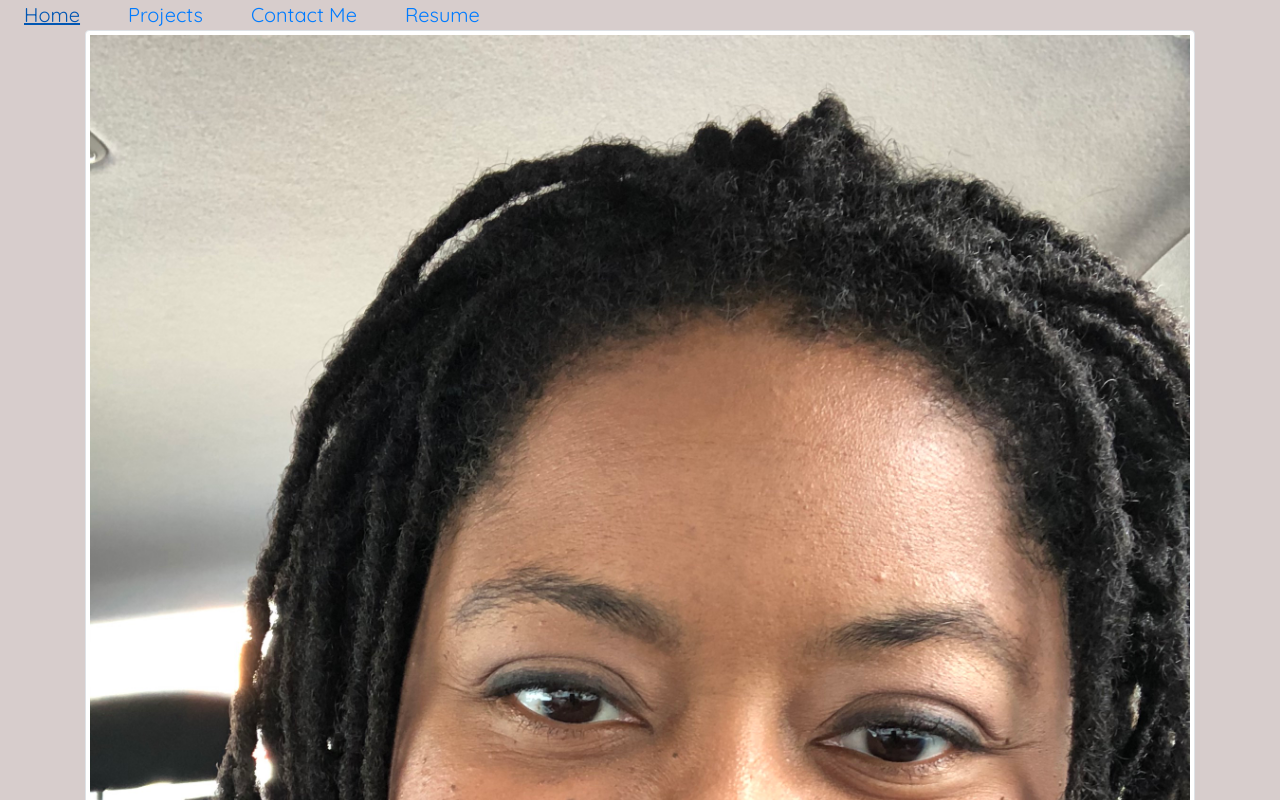
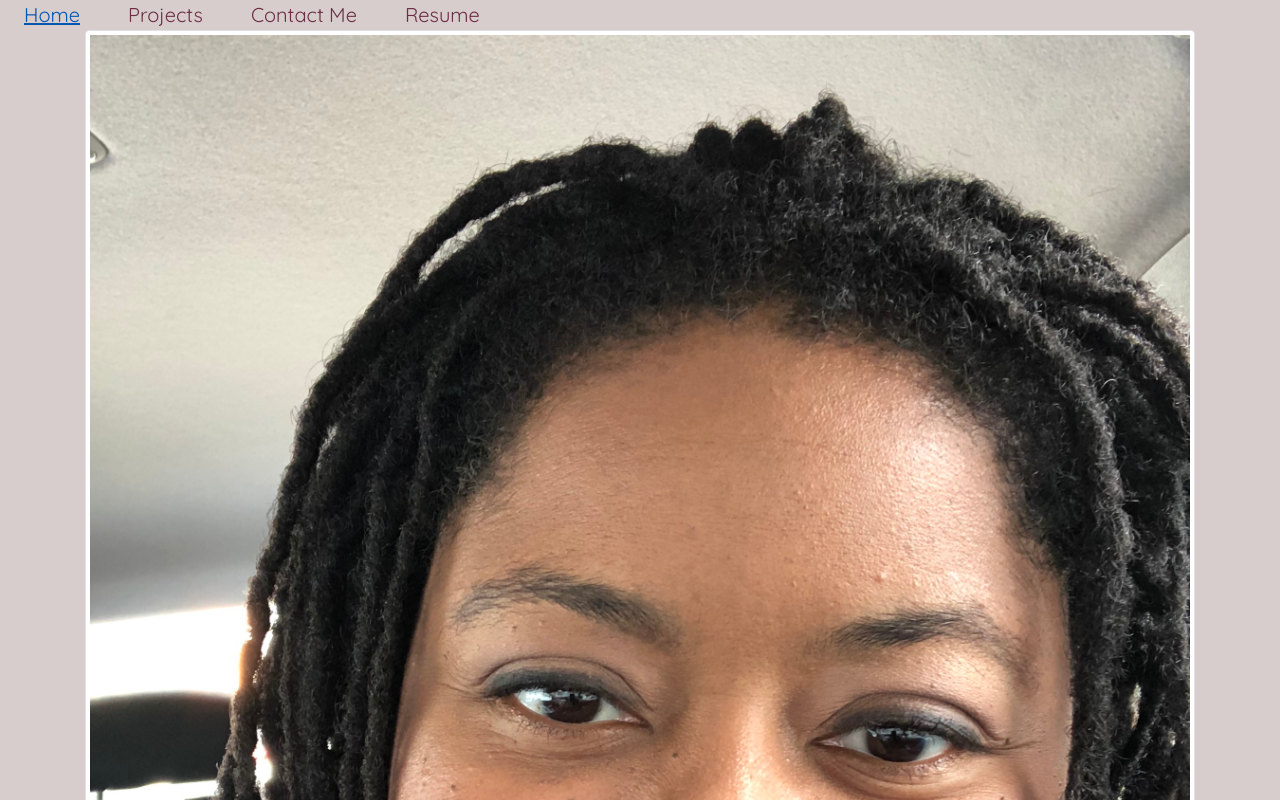
Before and after one commit to whatawhat/react_portfolio, a React (Create React App) app: page / in a window 1280 px wide. Shown: the top 800 px of the page. Built offline with nearby package versions, Linux system fonts and the light colour scheme.

Commit message:
changed nav bar color and text align

```diff
--- a/src/index.css
+++ b/src/index.css
@@ -12,3 +12,8 @@ body {
     max-height: 20%;
     max-width: 20%;
 }
+
+.nav {
+  color: #6D2E46;
+  text-align: center;
+}
```
